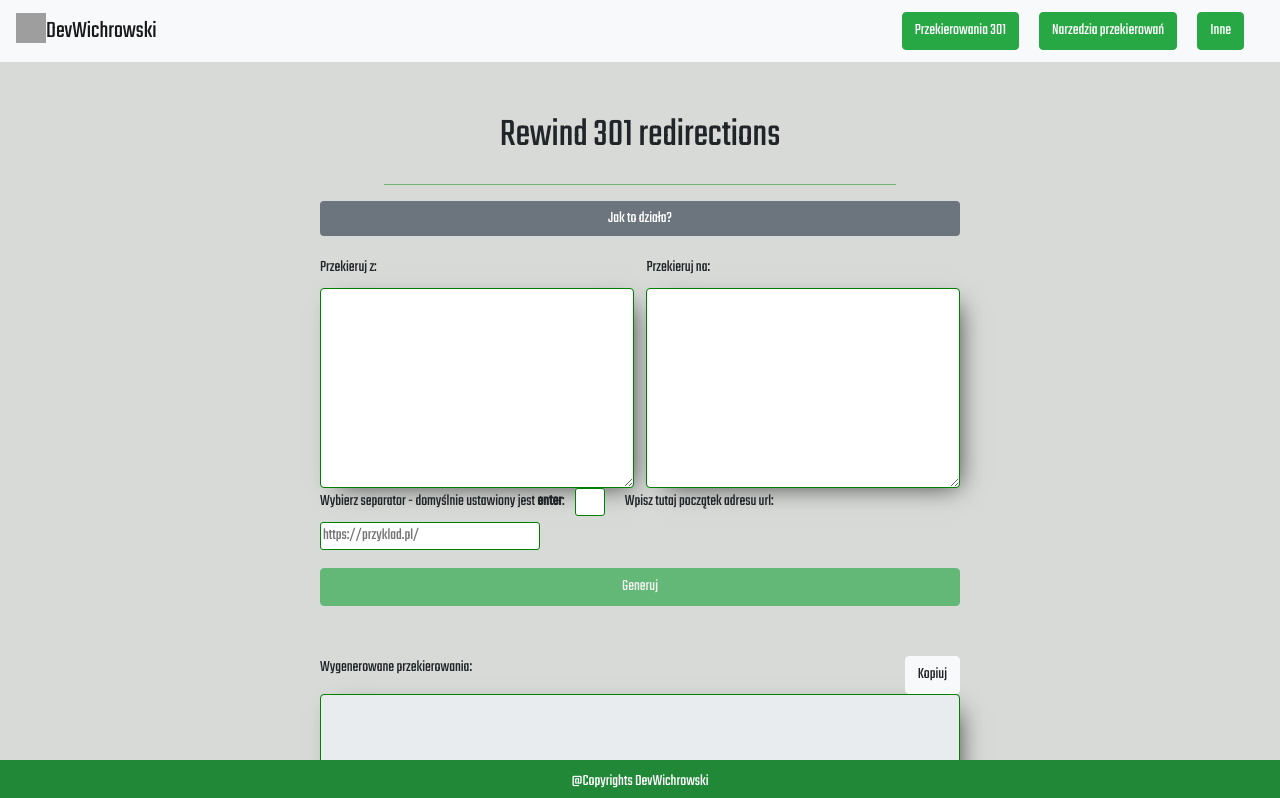
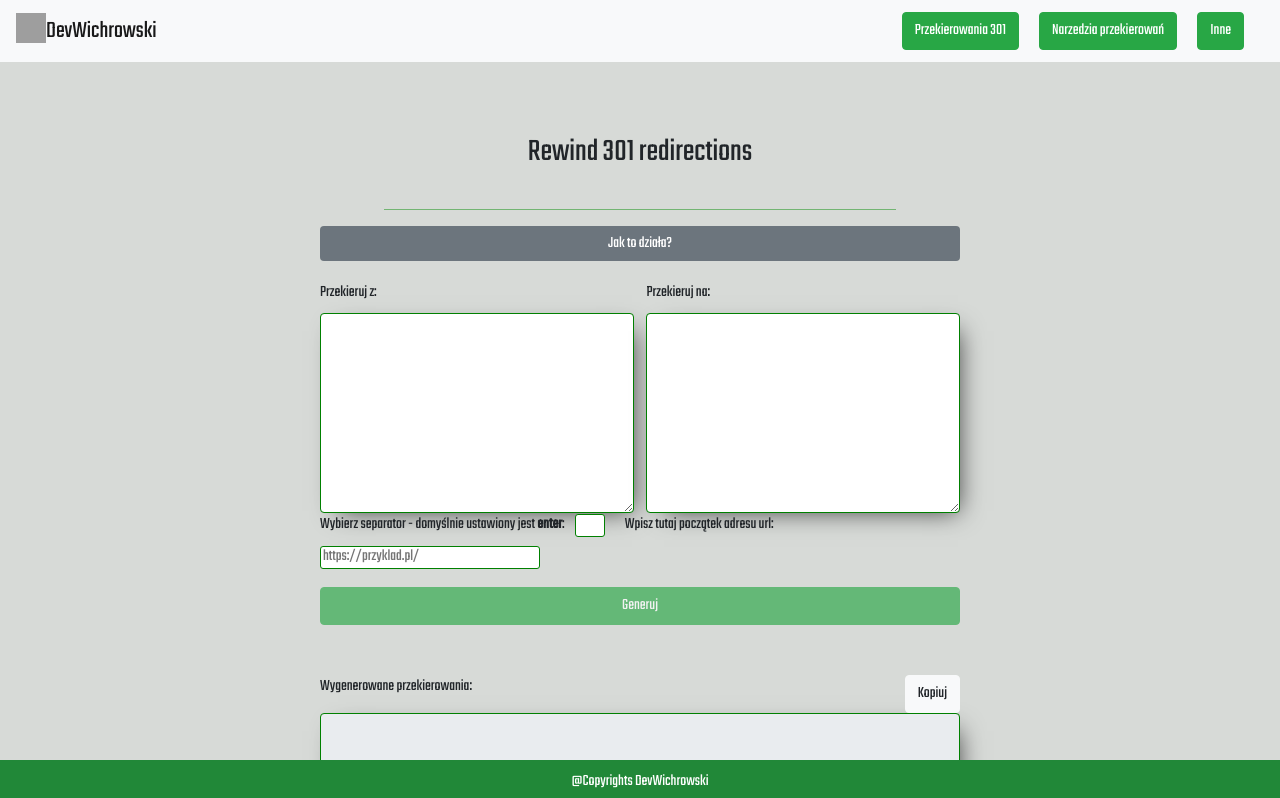
Before and after one commit to DevWichrowski/react-redirections, a React (Create React App) app: page / in a window 1280 px wide. Shown: the top 798 px of the page. Built offline with nearby package versions, Linux system fonts and the light colour scheme; grey boxes are pictures that could not be loaded.

Commit message:
Add packages and App.scss

```diff
--- a/package.json
+++ b/package.json
@@ -1,8 +1,10 @@
 {
-  "name": "artefact-redirect",
+  "name": "react-redirections",
   "version": "0.1.0",
   "private": true,
   "dependencies": {
+    "node-sass": "^4.11.0",
+    "normalize.css": "^8.0.1",
     "react": "^16.6.3",
     "react-dom": "^16.6.3",
     "react-router-dom": "^4.3.1",
--- a/src/App.js
+++ b/src/App.js
@@ -1,4 +1,5 @@
 import React, { Component } from 'react';
+import './App.scss';
 import { BrowserRouter, Route } from 'react-router-dom';
 import './styles/app/App.css';
 import Main from './components/Main/Main';
--- /dev/null
+++ b/src/App.scss
@@ -0,0 +1,5 @@
+@import '~normalize.css/normalize.css';
+
+* {
+  box-sizing: border-box;
+}
```
Also changed, not shown: 2 other files (tests, documents, lock files or other folders).
